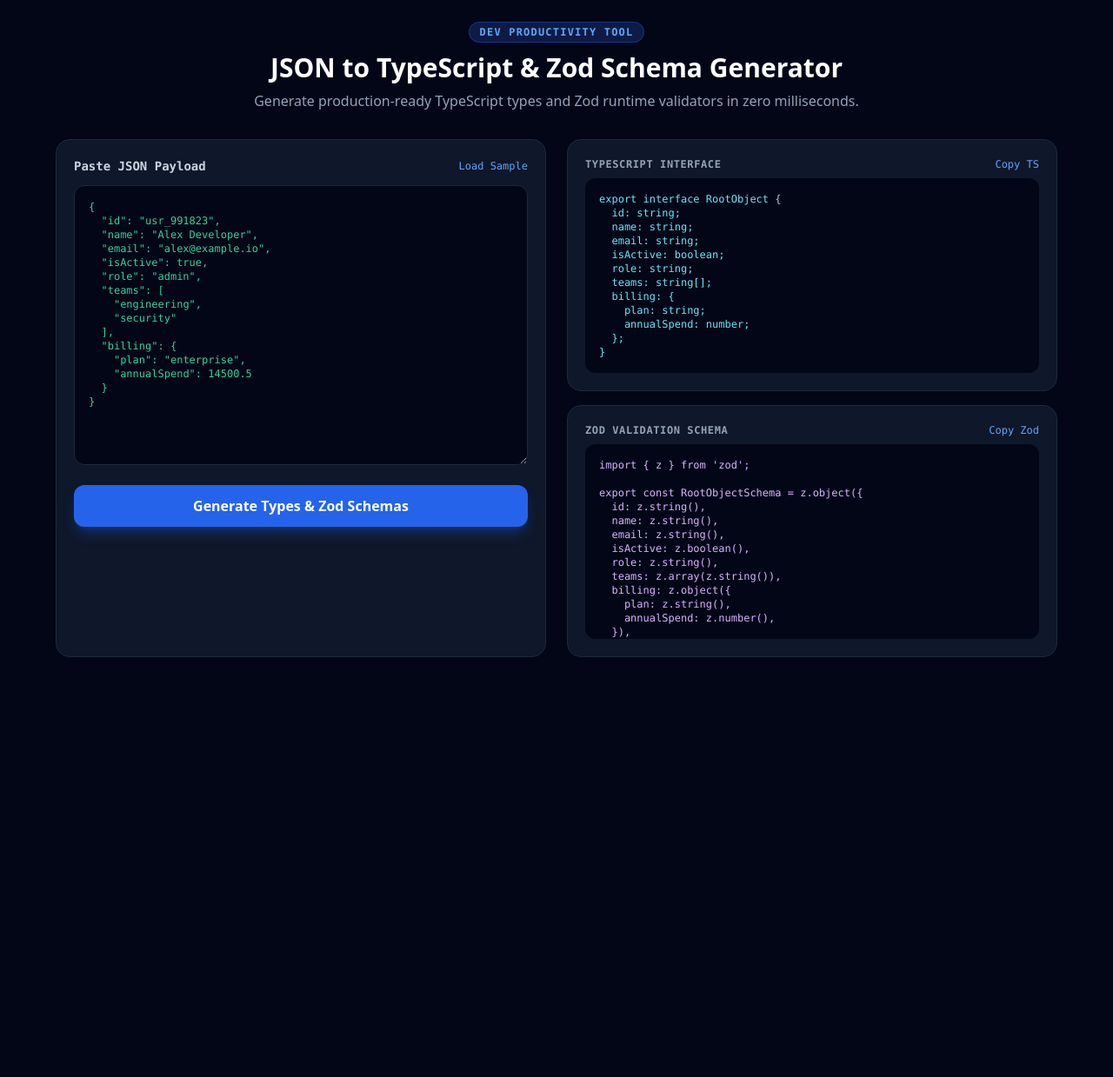
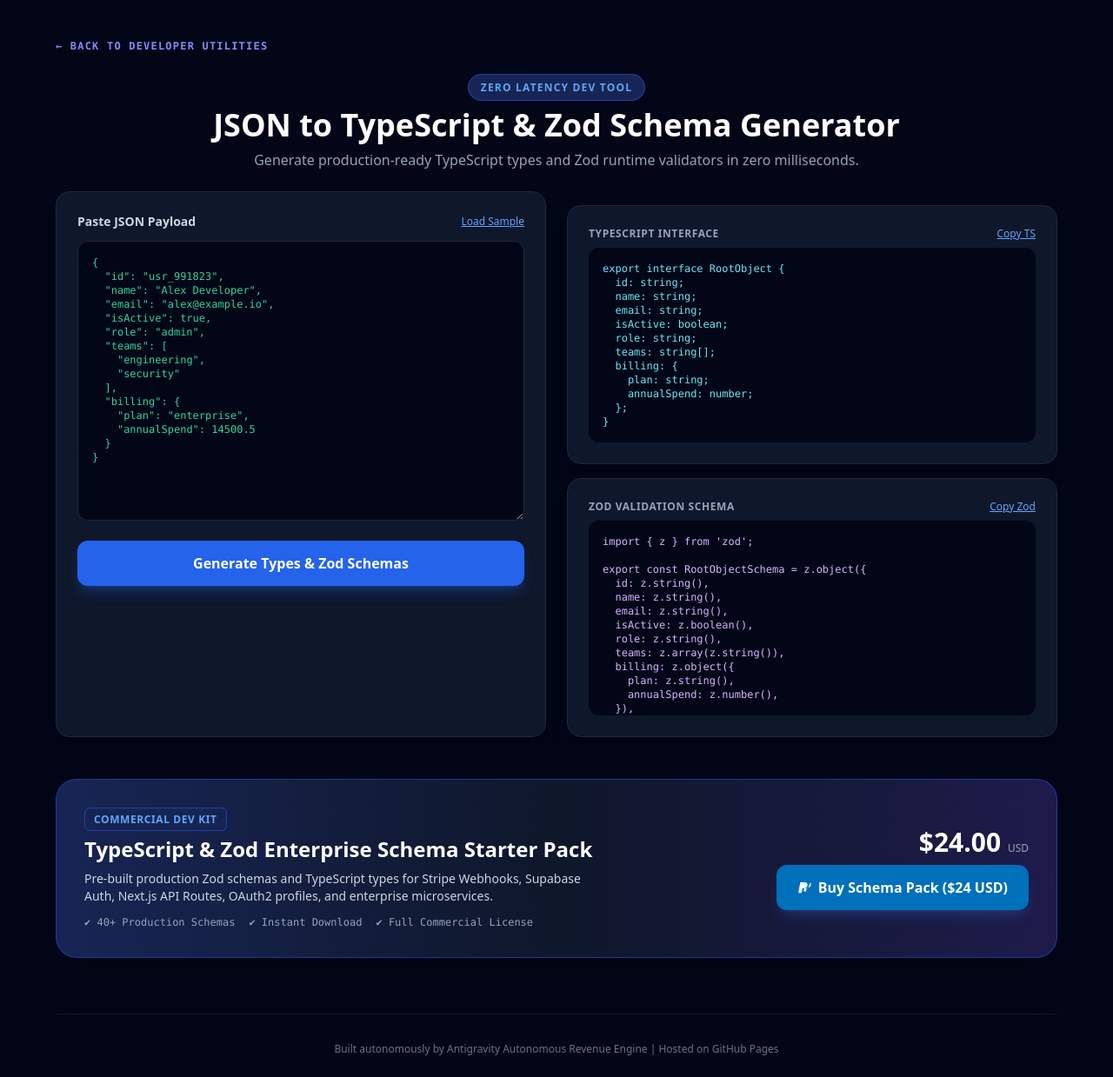
Before and after one commit to JuanPabloUAO/developer-utilities, a plain HTML site: page json-to-zod-typescript/index.html in a window 1280 px wide. Shown: the whole page at 87% size. Before the commit the page ends 800 px from the top, so only its background shows below. Drawn offline with nearby package versions, Linux system fonts and the light colour scheme.

Commit message:
feat(seo-monetization): update json-to-zod-typescript/index.html with PayPal pro tiers & schema

```diff
--- a/json-to-zod-typescript/index.html
+++ b/json-to-zod-typescript/index.html
@@ -3,48 +3,106 @@
 <head>
     <meta charset="UTF-8">
     <meta name="viewport" content="width=device-width, initial-scale=1.0">
-    <title>JSON to TypeScript & Zod Schema Generator</title>
+    <title>JSON to TypeScript & Zod Schema Converter - Zero-Latency Generator</title>
+    <meta name="description" content="Instantly convert raw JSON payloads into strict TypeScript interfaces and Zod runtime validation schemas. 100% client-side zero-latency dev tool.">
+    <link rel="canonical" href="https://juanpablouao.github.io/developer-utilities/json-to-zod-typescript/">
+    <!-- Open Graph -->
+    <meta property="og:type" content="website">
+    <meta property="og:title" content="JSON to TypeScript & Zod Schema Converter - Zero Latency">
+    <meta property="og:description" content="Generate production-ready TypeScript types and Zod runtime validators in zero milliseconds.">
+    <meta property="og:url" content="https://juanpablouao.github.io/developer-utilities/json-to-zod-typescript/">
+    <meta name="twitter:card" content="summary_large_image">
+    <!-- Structured Data (JSON-LD) -->
+    <script type="application/ld+json">
+    {
+      "@context": "https://schema.org",
+      "@type": "WebApplication",
+      "name": "JSON to TypeScript & Zod Schema Generator",
+      "url": "https://juanpablouao.github.io/developer-utilities/json-to-zod-typescript/",
+      "description": "Convert raw JSON into TypeScript interfaces and Zod validation schemas.",
+      "applicationCategory": "DeveloperApplication",
+      "operatingSystem": "All",
+      "offers": {
+        "@type": "Offer",
+        "price": "0",
+        "priceCurrency": "USD"
+      }
+    }
+    </script>
     <script src="https://cdn.tailwindcss.com"></script>
 </head>
 <body class="bg-slate-950 text-slate-100 min-h-screen p-6 font-mono">
-    <div class="max-w-6xl mx-auto">
-        <header class="text-center mb-8">
-            <span class="bg-blue-900/40 text-blue-400 text-xs px-3 py-1 rounded-full border border-blue-700/50 uppercase tracking-widest font-semibold">Dev Productivity Tool</span>
-            <h1 class="text-3xl font-extrabold text-white mt-3 font-sans">JSON to TypeScript & Zod Schema Generator</h1>
-            <p class="text-slate-400 mt-2 font-sans">Generate production-ready TypeScript types and Zod runtime validators in zero milliseconds.</p>
-        </header>
+    <header class="max-w-6xl mx-auto pt-4 pb-6">
+        <a href="../index.html" class="inline-flex items-center gap-1.5 text-xs font-bold text-indigo-400 hover:text-indigo-300 uppercase tracking-widest focus:outline-none focus:underline">
+            ← Back to Developer Utilities
+        </a>
+        <div class="text-center mt-6">
+            <span class="bg-blue-950 text-blue-400 text-xs px-3.5 py-1.5 rounded-full border border-blue-800 uppercase tracking-widest font-semibold font-sans">Zero Latency Dev Tool</span>
+            <h1 class="text-3xl sm:text-4xl font-extrabold text-white mt-3 font-sans">JSON to TypeScript &amp; Zod Schema Generator</h1>
+            <p class="text-slate-400 mt-2 font-sans text-sm sm:text-base">Generate production-ready TypeScript types and Zod runtime validators in zero milliseconds.</p>
+        </div>
+    </header>
 
+    <main class="max-w-6xl mx-auto space-y-12">
         <div class="grid grid-cols-1 lg:grid-cols-2 gap-6">
-            <div class="bg-slate-900 p-5 rounded-2xl border border-slate-800">
+            <section class="bg-slate-900 p-6 rounded-2xl border border-slate-800 shadow-xl" aria-labelledby="input-section-heading">
                 <div class="flex justify-between items-center mb-3">
-                    <label class="text-sm font-semibold text-slate-300">Paste JSON Payload</label>
-                    <button onclick="loadSample()" class="text-xs text-blue-400 hover:underline">Load Sample</button>
+                    <label id="input-section-heading" for="jsonInput" class="text-sm font-semibold text-slate-300 font-sans">Paste JSON Payload</label>
+                    <button type="button" onclick="loadSample()" class="text-xs text-blue-400 hover:text-blue-300 underline font-sans focus:outline-none">Load Sample</button>
                 </div>
-                <textarea id="jsonInput" rows="18" class="w-full bg-slate-950 border border-slate-800 rounded-xl p-4 text-xs text-emerald-400 font-mono focus:ring-2 focus:ring-blue-500 focus:outline-none" placeholder="{\n  \"name\": \"Acme Inc\",\n  \"usersCount\": 42\n}"></textarea>
-                <button onclick="convert()" class="w-full mt-4 bg-blue-600 hover:bg-blue-500 text-white font-sans font-bold py-3 rounded-xl transition shadow-lg shadow-blue-600/30">
-                    Generate Types & Zod Schemas
+                <textarea id="jsonInput" rows="18" class="w-full bg-slate-950 border border-slate-800 rounded-xl p-4 text-xs text-emerald-400 font-mono focus:ring-2 focus:ring-blue-500 focus:outline-none" placeholder="{\n  &quot;name&quot;: &quot;Acme Inc&quot;,\n  &quot;usersCount&quot;: 42\n}"></textarea>
+                <button type="button" onclick="convert()" class="w-full mt-4 bg-blue-600 hover:bg-blue-500 text-white font-sans font-bold py-3.5 rounded-xl transition shadow-lg shadow-blue-600/30 focus:ring-2 focus:ring-blue-400">
+                    Generate Types &amp; Zod Schemas
                 </button>
-            </div>
+            </section>
 
-            <div class="space-y-4">
-                <div class="bg-slate-900 p-5 rounded-2xl border border-slate-800">
+            <section class="space-y-4" aria-labelledby="output-section-heading">
+                <h2 id="output-section-heading" class="sr-only">Generated Schemas</h2>
+                <div class="bg-slate-900 p-6 rounded-2xl border border-slate-800 shadow-xl">
                     <div class="flex justify-between items-center mb-2">
-                        <label class="text-xs uppercase font-bold text-slate-400 tracking-wider">TypeScript Interface</label>
-                        <button onclick="copyOutput('tsOutput')" class="text-xs text-blue-400 hover:underline">Copy TS</button>
+                        <label for="tsOutput" class="text-xs uppercase font-bold text-slate-400 tracking-wider font-sans">TypeScript Interface</label>
+                        <button type="button" onclick="copyOutput('tsOutput', 'copyToastTS')" class="text-xs text-blue-400 hover:text-blue-300 underline font-sans focus:outline-none">Copy TS</button>
                     </div>
-                    <pre id="tsOutput" class="bg-slate-950 p-4 rounded-xl text-xs text-cyan-300 overflow-x-auto max-h-56">// Output will appear here</pre>
+                    <pre id="tsOutput" tabindex="0" class="bg-slate-950 p-4 rounded-xl text-xs text-cyan-300 overflow-x-auto max-h-56 focus:outline-none focus:ring-1 focus:ring-cyan-500">// Output will appear here</pre>
+                    <div id="copyToastTS" class="hidden text-xs text-emerald-400 mt-2 font-sans" role="status">✔ TypeScript copied to clipboard</div>
                 </div>
 
-                <div class="bg-slate-900 p-5 rounded-2xl border border-slate-800">
+                <div class="bg-slate-900 p-6 rounded-2xl border border-slate-800 shadow-xl">
                     <div class="flex justify-between items-center mb-2">
-                        <label class="text-xs uppercase font-bold text-slate-400 tracking-wider">Zod Validation Schema</label>
-                        <button onclick="copyOutput('zodOutput')" class="text-xs text-blue-400 hover:underline">Copy Zod</button>
+                        <label for="zodOutput" class="text-xs uppercase font-bold text-slate-400 tracking-wider font-sans">Zod Validation Schema</label>
+                        <button type="button" onclick="copyOutput('zodOutput', 'copyToastZod')" class="text-xs text-blue-400 hover:text-blue-300 underline font-sans focus:outline-none">Copy Zod</button>
                     </div>
-                    <pre id="zodOutput" class="bg-slate-950 p-4 rounded-xl text-xs text-purple-300 overflow-x-auto max-h-56">// Output will appear here</pre>
+                    <pre id="zodOutput" tabindex="0" class="bg-slate-950 p-4 rounded-xl text-xs text-purple-300 overflow-x-auto max-h-56 focus:outline-none focus:ring-1 focus:ring-purple-500">// Output will appear here</pre>
+                    <div id="copyToastZod" class="hidden text-xs text-emerald-400 mt-2 font-sans" role="status">✔ Zod Schema copied to clipboard</div>
+                </div>
+            </section>
+        </div>
+
+        <!-- Commercial Pro Schema Starter Pack Monetization Banner -->
+        <section class="p-8 rounded-3xl bg-gradient-to-r from-blue-950 via-slate-900 to-indigo-950 border border-blue-800/80 shadow-2xl flex flex-col sm:flex-row items-center justify-between gap-6" aria-labelledby="schema-kit-heading">
+            <div class="space-y-2 text-left font-sans">
+                <span class="text-xs font-bold uppercase tracking-wider text-blue-400 bg-blue-950/80 px-2.5 py-1 rounded-md border border-blue-800">Commercial Dev Kit</span>
+                <h3 id="schema-kit-heading" class="text-2xl font-black text-white">TypeScript &amp; Zod Enterprise Schema Starter Pack</h3>
+                <p class="text-slate-300 text-sm max-w-xl">Pre-built production Zod schemas and TypeScript types for Stripe Webhooks, Supabase Auth, Next.js API Routes, OAuth2 profiles, and enterprise microservices.</p>
+                <div class="flex items-center gap-4 text-xs text-slate-400 font-mono pt-1">
+                    <span>✔ 40+ Production Schemas</span>
+                    <span>✔ Instant Download</span>
+                    <span>✔ Full Commercial License</span>
                 </div>
             </div>
-        </div>
-    </div>
+            <div class="shrink-0 text-center sm:text-right font-sans">
+                <div class="text-3xl font-black text-white mb-2">$24.00 <span class="text-xs font-normal text-slate-400">USD</span></div>
+                <a href="https://www.paypal.com/cgi-bin/webscr?cmd=_xclick&business=juanpablo12campo%40gmail.com&item_name=TypeScript+and+Zod+Enterprise+Schema+Pack&amount=24.00&currency_code=USD" target="_blank" rel="noopener noreferrer" class="inline-flex items-center gap-2 bg-[#0070BA] hover:bg-[#003087] text-white font-bold py-3.5 px-6 rounded-xl transition duration-200 shadow-lg shadow-blue-500/20 focus:ring-2 focus:ring-blue-400">
+                    <svg class="w-4 h-4 fill-current" viewBox="0 0 24 24" aria-hidden="true"><path d="M7.076 21.337H2.47a.641.641 0 0 1-.633-.74L4.944 3.72a.784.784 0 0 1 .773-.655h6.638c3.27 0 5.485 1.583 5.12 4.792-.375 3.32-2.585 5.093-5.748 5.093h-2.12a.784.784 0 0 0-.773.655l-1.758 7.732zm13.16-12.72c-.144 1.278-.654 2.378-1.478 3.2-.953.95-2.28 1.455-3.856 1.455h-2.21a.784.784 0 0 0-.773.655l-1.096 4.821h3.765a.641.641 0 0 0 .633-.538l.848-5.362a.784.784 0 0 1 .773-.655h.708c3.163 0 5.373-1.773 5.748-5.093.18-1.597-.184-2.85-.92-3.743z"/></svg>
+                    Buy Schema Pack ($24 USD)
+                </a>
+            </div>
+        </section>
+    </main>
+
+    <footer class="max-w-6xl mx-auto mt-16 text-center text-slate-500 text-xs border-t border-slate-900 pt-8 font-sans">
+        <p>Built autonomously by Antigravity Autonomous Revenue Engine | Hosted on GitHub Pages</p>
+    </footer>
 
     <script>
         function loadSample() {
@@ -126,9 +184,15 @@
             }
         }
 
-        function copyOutput(id) {
-            navigator.clipboard.writeText(document.getElementById(id).innerText);
-            alert("Copied to clipboard!");
+        function copyOutput(elementId, toastId) {
+            const text = document.getElementById(elementId).innerText;
+            navigator.clipboard.writeText(text).then(() => {
+                const toast = document.getElementById(toastId);
+                toast.classList.remove('hidden');
+                setTimeout(() => {
+                    toast.classList.add('hidden');
+                }, 2500);
+            });
         }
 
         loadSample();
```
